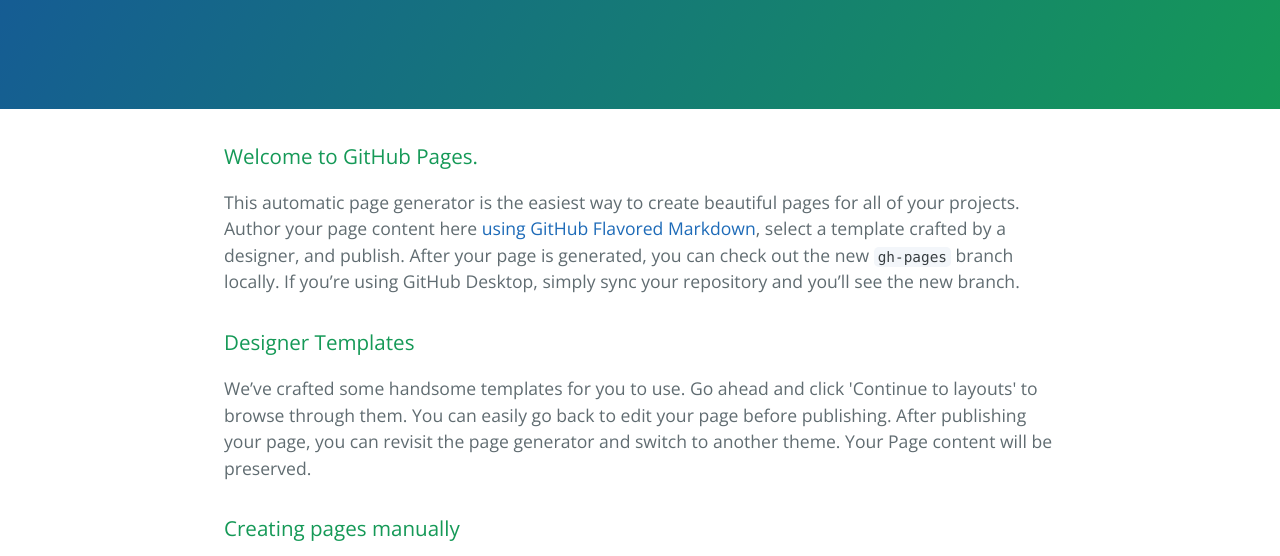
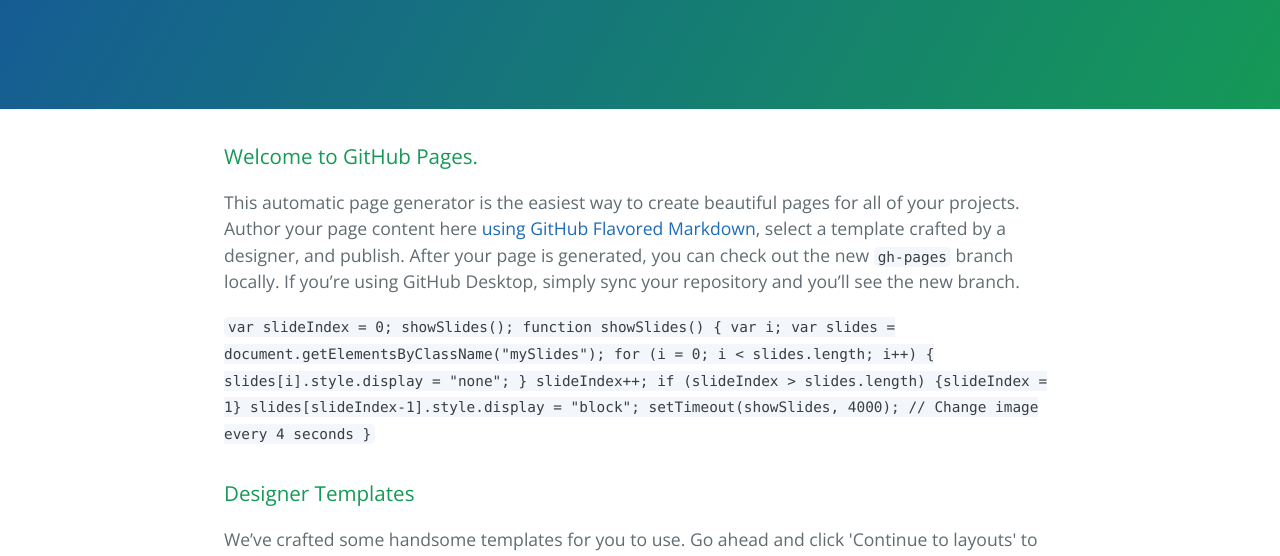
Before and after one commit to tibenskaviktoria/tibenskaviktoria.github.io, a plain HTML site: page index.html in a window 1280 px wide. Shown: the part 208-764 px from the top of the page. Drawn offline with nearby package versions, Linux system fonts and the light colour scheme.

Commit message:
code snipplet

```diff
--- a/index.html
+++ b/index.html
@@ -21,6 +21,29 @@
 
       <p>This automatic page generator is the easiest way to create beautiful pages for all of your projects. Author your page content here <a href="https://guides.github.com/features/mastering-markdown/">using GitHub Flavored Markdown</a>, select a template crafted by a designer, and publish. After your page is generated, you can check out the new <code>gh-pages</code> branch locally. If you’re using GitHub Desktop, simply sync your repository and you’ll see the new branch.</p>
 
+      <p>
+        <code>
+          var slideIndex = 0;
+          showSlides();
+
+          function showSlides() {
+              var i;
+              var slides = document.getElementsByClassName("mySlides");
+
+              for (i = 0; i < slides.length; i++) {
+                  slides[i].style.display = "none";
+              }
+
+              slideIndex++;
+
+              if (slideIndex > slides.length) {slideIndex = 1}
+
+              slides[slideIndex-1].style.display = "block";
+              setTimeout(showSlides, 4000); // Change image every 4 seconds
+          }
+        </code>
+      </p>
+
       <h3>
       <a id="designer-templates" class="anchor" href="#designer-templates" aria-hidden="true"><span aria-hidden="true" class="octicon octicon-link"></span></a>Designer Templates</h3>
 
@@ -42,7 +65,6 @@
       <p>Having trouble with Pages? Check out our <a href="https://help.github.com/pages">documentation</a> or <a href="https://github.com/contact">contact support</a> and we’ll help you sort it out.</p>
 
       <footer class="site-footer">
-
         <span class="site-footer-credits">This page was generated by <a href="https://pages.github.com">GitHub Pages</a> using the <a href="https://github.com/jasonlong/cayman-theme">Cayman theme</a> by <a href="https://twitter.com/jasonlong">Jason Long</a>.</span>
       </footer>
 
--- a/stylesheets/stylesheet.css
+++ b/stylesheets/stylesheet.css
@@ -57,7 +57,8 @@
   color: #fff;
   text-align: center;
   background-color: #159957;
-  background-image: linear-gradient(120deg, #155799, #159957); }
+  background-image: linear-gradient(120deg, #155799, #159957);
+}
 
 @media screen and (min-width: 64em) {
   .page-header {
```
Also changed, not shown: 1 other file. Lines whose indentation alone changed are shown as unchanged.
